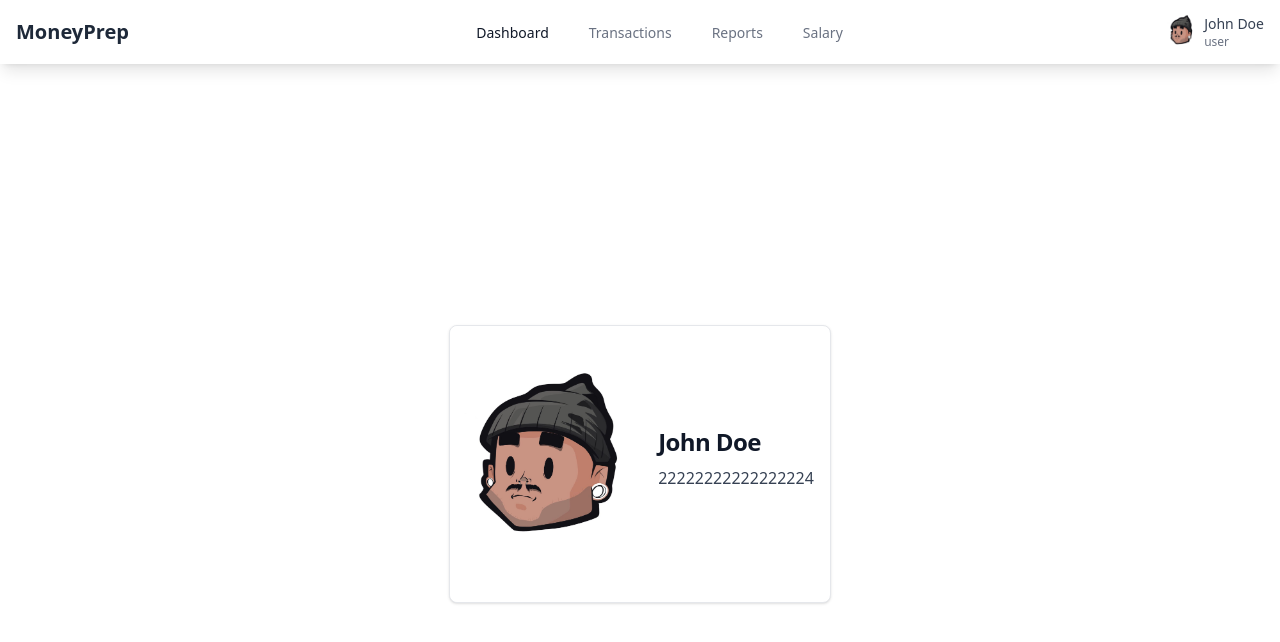
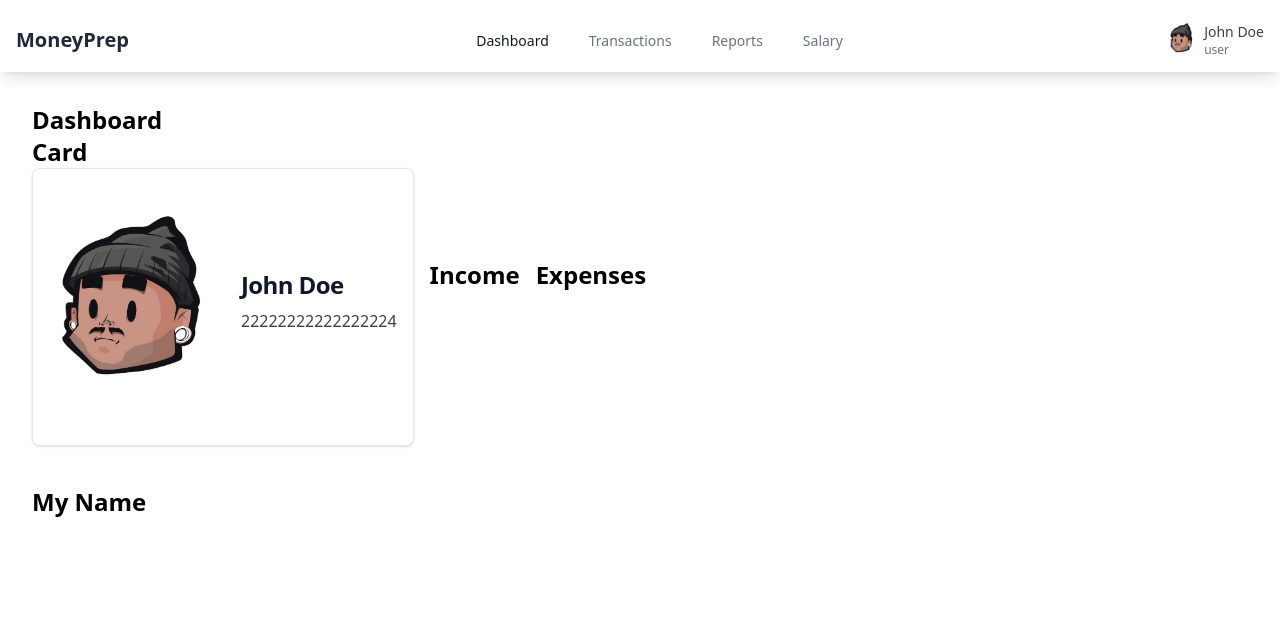
Before and after one commit to yogisyo16/prepare-your-money, a Vue app: page /dashboard in a window 1280 px wide. Shown: the top 642 px of the page. Built offline with nearby package versions, Linux system fonts and the light colour scheme; the HTML template or start-up script is replaced by a standard one.

Commit message:
Update: dashboard UI and prepare db - Prima env now have been prepare - Dashboard UI is already made some imporvement -> Next need to do UI wireframe

```diff
--- a/src/components/Dashboard/DashboardMoney.vue
+++ b/src/components/Dashboard/DashboardMoney.vue
@@ -19,9 +19,11 @@
 </script>
 
 <template>
-    <section>
-        <div class="flex items-center">
-            <div class="flex items-center">
+    <div class="flex flex-col items-center md:items-start gap-2 md:gap-10">
+        <div class="flex flex-col md:flex-row gap-1 md:gap-4">
+            <div class="flex flex-col items-start">
+                <h1 class="text-2xl font-bold">Dashboard</h1>
+                <h1 class="text-2xl font-bold">Card</h1>
                 <a href="#" class="flex flex-col items-center bg-white border border-gray-200 rounded-lg shadow-sm md:flex-row md:max-w-xl hover:bg-gray-100 dark:border-gray-700 dark:bg-gray-800 dark:hover:bg-gray-700">
                     <img class="object-cover w-full rounded-t-lg h-96 md:h-auto md:w-48 md:rounded-none md:rounded-s-lg" src="/src/assets/char-face.jpg" alt="">
                     <div class="flex flex-col justify-between p-4 leading-normal">
@@ -30,6 +32,15 @@
                     </div>
                 </a>
             </div>
+            <div class="flex flex-row items-center">
+                <h1 class="text-2xl font-bold">Income</h1>
+            </div>
+            <div class="flex flex-row items-center">
+                <h1 class="text-2xl font-bold">Expenses</h1>
+            </div>
         </div>
-    </section>
+        <div class="flex flex-row">
+            <h1 class="text-2xl font-bold">My Name</h1>
+        </div>
+    </div>
 </template>
--- a/src/components/NavbarP/navbarDesktopPm.vue
+++ b/src/components/NavbarP/navbarDesktopPm.vue
@@ -18,7 +18,7 @@ defineProps({
 </script>
 
 <template>
-    <nav class="bg-white shadow-lg">
+    <nav class="bg-white shadow-lg pt-2">
         <div class="max-w-7xl mx-auto px-4">
             <div class="flex justify-between h-16">
                 <!-- Logo Section -->
--- a/src/components/PrepareMoney.vue
+++ b/src/components/PrepareMoney.vue
@@ -30,7 +30,7 @@ defineProps({
         />
     </header>
     <body>
-        <div class="flex flex-col items-center justify-center h-screen">
+        <div class="container p-2 m-2 md:p-4 md:m-4">
             <slot />
         </div>
     </body>
```
Also changed, not shown: 1 other file (tests, documents, lock files or other folders).
